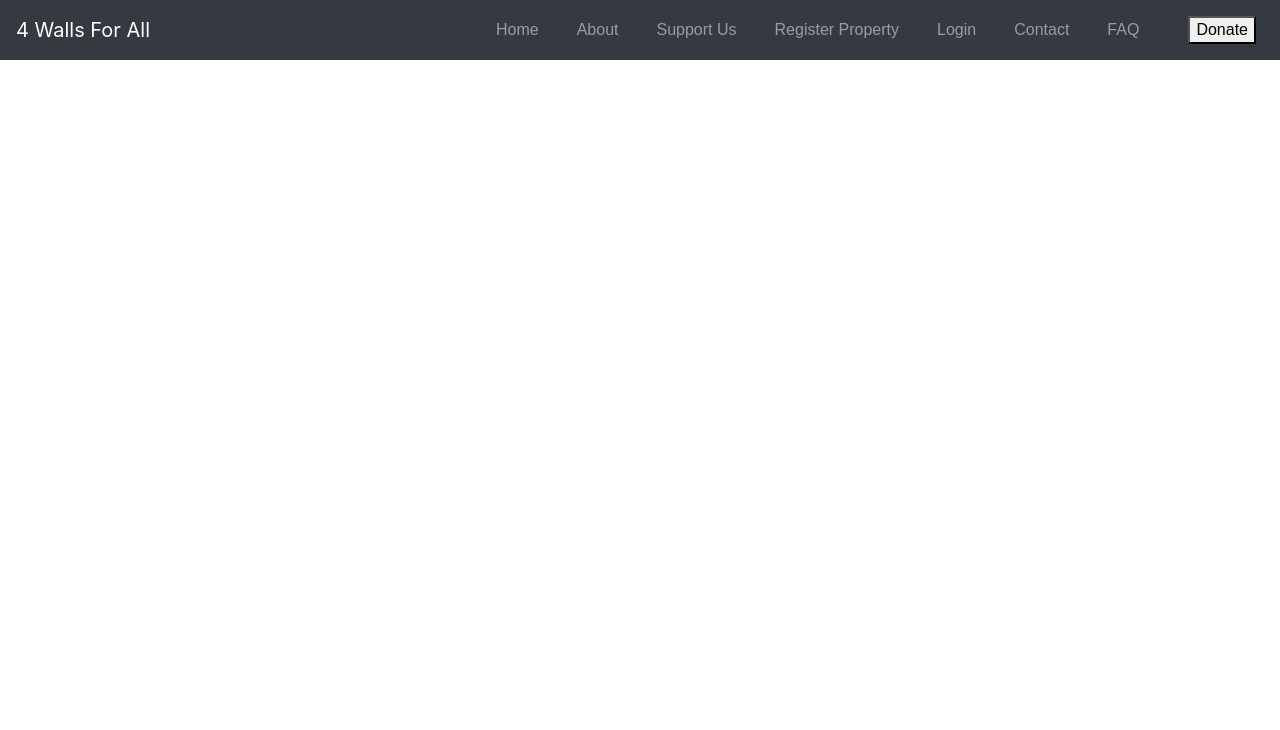
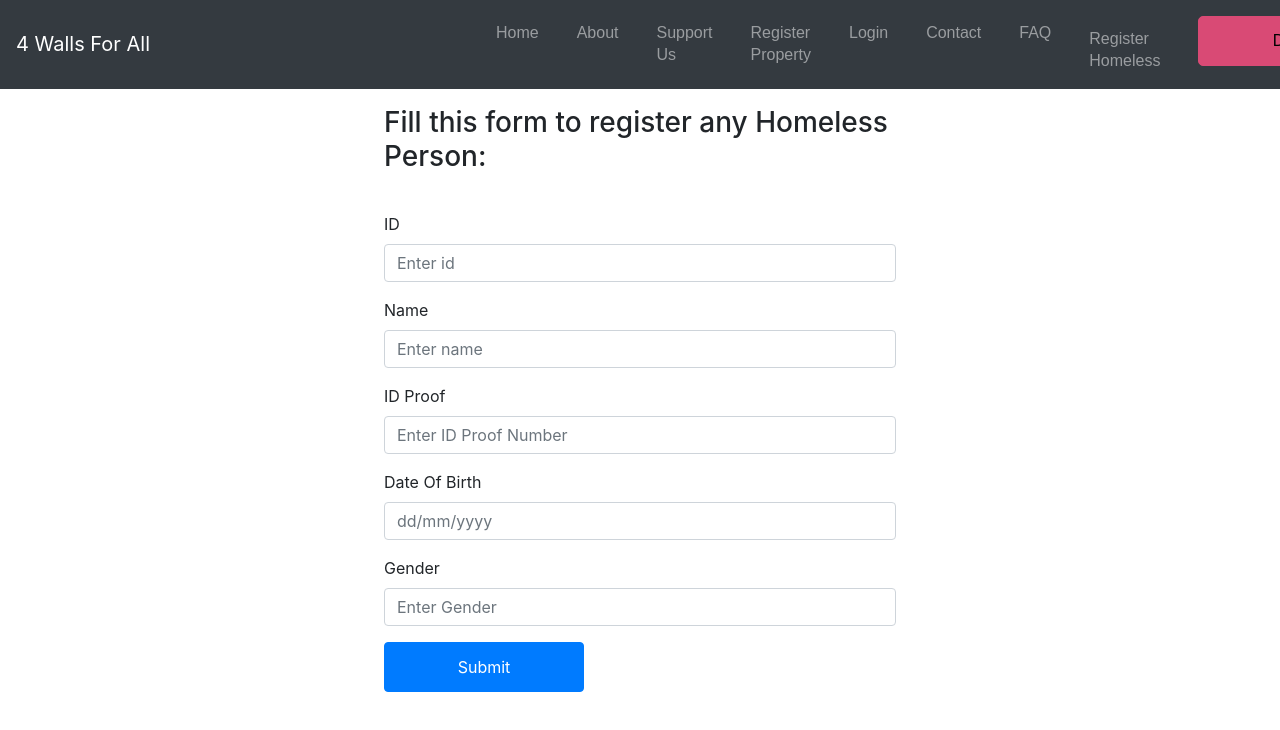
Before and after one commit to aishwaryaSah/HackHomelessness, a React (Create React App) app in the folder 4-walls-for-all/client/: page /homelessRegister in a window 1280 px wide. Shown: the top 730 px of the page. Built offline with nearby package versions, Linux system fonts and the light colour scheme.

Commit message:
register homeless person page added and button on topnav improved

```diff
--- /dev/null
+++ b/4-walls-for-all/client/src/component/homelessRegister.js
@@ -0,0 +1,57 @@
+import React from 'react'
+import {Form, Button} from "react-bootstrap";
+import "./registerProperty.css";
+
+class HomelessRegister extends React.Component {
+
+  constructor(props) {
+    super(props);
+
+}
+
+submitFormHandler = event => {
+  event.preventDefault();
+
+  console.dir(this.refs.id.value);//Print the number of residents here. I will move it to UI Decorated view
+}
+
+render() {
+    return (
+      <div className="signup">
+        <h3>Fill this form to register any Homeless Person: </h3>
+        <Form
+          onSubmit={(e) => this.submitFormHandler(e)}>
+          <Form.Group controlId="id" >
+            <Form.Label>ID</Form.Label>
+            <Form.Control type="text" placeholder="Enter id" ref="id" />
+          </Form.Group>
+
+          <Form.Group controlId="name">
+            <Form.Label>Name</Form.Label>
+            <Form.Control type="text" placeholder="Enter name" ref="name"/>
+          </Form.Group>
+
+          <Form.Group controlId="idProof">
+            <Form.Label>ID Proof</Form.Label>
+            <Form.Control type="text" placeholder="Enter ID Proof Number" ref="idProof"/>
+          </Form.Group>
+
+          <Form.Group controlId="dob">
+            <Form.Label>Date Of Birth</Form.Label>
+            <Form.Control type="text" placeholder="dd/mm/yyyy" ref="dob"/>
+          </Form.Group>
+
+          <Form.Group controlId="gender">
+            <Form.Label>Gender</Form.Label>
+            <Form.Control type="text" placeholder="Enter Gender" ref="gender"/>
+          </Form.Group>
+
+          <Button variant="primary" type="submit" >
+            Submit
+          </Button>
+        </Form>
+      </div>
+    );
+  }
+}
+export default HomelessRegister
--- a/4-walls-for-all/client/src/component/topnavbar.css
+++ b/4-walls-for-all/client/src/component/topnavbar.css
@@ -13,3 +13,13 @@
   font:normal normal normal 16px/1.4em avenir-lt-w01_35-light1475496,sans-serif;
   padding-left: 30px !important;
 }
+.topnavbar .regHome{
+  padding-top: 20px;
+}
+button{
+  height:50px;
+  width:200px;
+  background-color: #d94a75;
+  border:1px solid #d94a75;
+  border-radius: 5px;
+}
--- a/4-walls-for-all/client/src/component/topnavbar.js
+++ b/4-walls-for-all/client/src/component/topnavbar.js
@@ -22,7 +22,8 @@ class TopNavBar extends React.Component {
               <Nav.Link href="/faq">FAQ</Nav.Link>
             </Nav>
             <Nav>
-              <Nav.Link href="#deets"><button>Donate</button></Nav.Link>
+              <Nav.Link href="/homelessRegister" className="regHome">Register Homeless</Nav.Link>
+              <Nav.Link href="/supportus"><button>Donate</button></Nav.Link>
             </Nav>
           </Navbar.Collapse>
         </Navbar>
--- a/4-walls-for-all/client/src/index.js
+++ b/4-walls-for-all/client/src/index.js
@@ -13,7 +13,7 @@ import Login from "./component/login";
 import Faq from "./component/faq";
 import * as serviceWorker from './serviceWorker';
 import TopNavBar from "./component/topnavbar";
-
+import HomelessRegister from "./component/homelessRegister";
 const routing = (
   <Router>
     <TopNavBar></TopNavBar>
@@ -25,6 +25,7 @@ const routing = (
       <Route path="/login" component={Login} />
       <Route path="/faq" component={Faq} />
       <Route path="/contact" component={Contact} />
+      <Route path="/homelessRegister" component={HomelessRegister}/>
     </div>
   </Router>
 )
```
